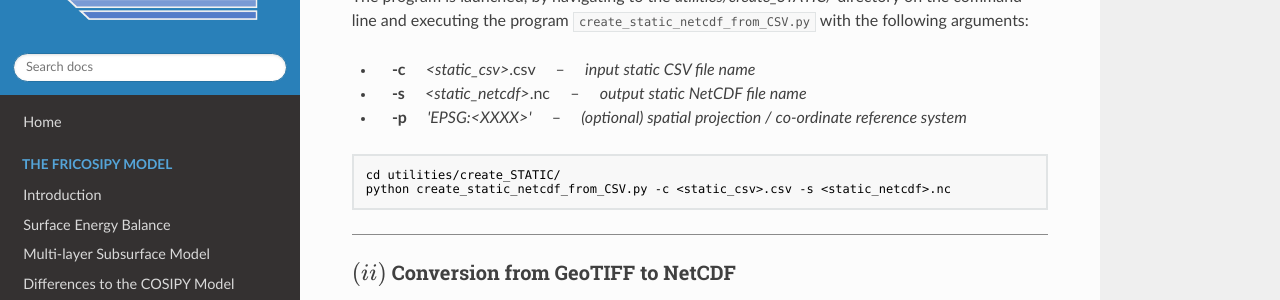
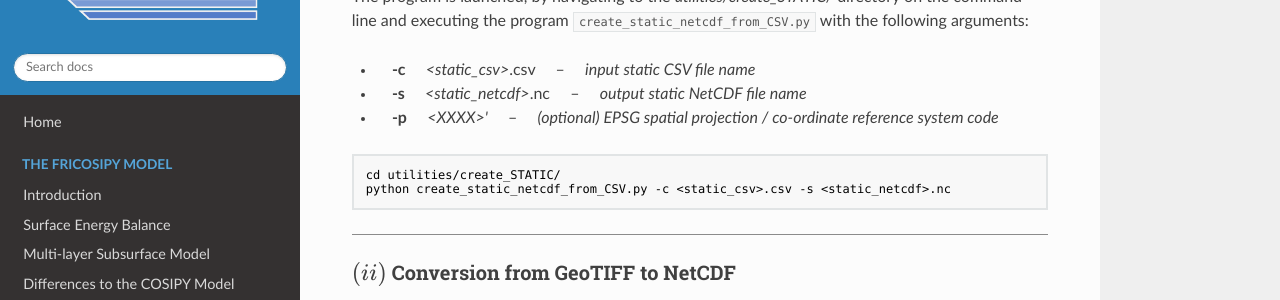
Before and after one commit to MarcusGastaldello/FRICOSIPY, an MkDocs documentation site: the page built from docs/model_input_files.md, in a window 1280 px wide and 900 px high, scrolled down 1458 px. Shown: the part 150-450 px from the top of the window. Built offline with MkDocs 1.6.1, drawn with Linux system fonts in a browser that asks for light colours.

Commit message:
Update argument description for spatial projection
Clarified the description for the -p argument in the usage instructions.

````diff
--- a/docs/model_input_files.md
+++ b/docs/model_input_files.md
@@ -62,7 +62,7 @@
 
 * &emsp; **-c** &emsp; *&lt;static_csv&gt;*.csv &emsp; &ndash; &emsp; *input static CSV file name*
 * &emsp; **-s** &emsp; *&lt;static_netcdf&gt;*.nc &emsp; &ndash; &emsp; *output static NetCDF file name*
-* &emsp; **-p** &emsp; *'EPSG:&lt;XXXX&gt;'* &emsp; &ndash; &emsp; *(optional) spatial projection / co-ordinate reference system*
+* &emsp; **-p** &emsp; *&lt;XXXX&gt;'* &emsp; &ndash; &emsp; *(optional) EPSG spatial projection / co-ordinate reference system code*
 
 ```
 cd utilities/create_STATIC/
````
